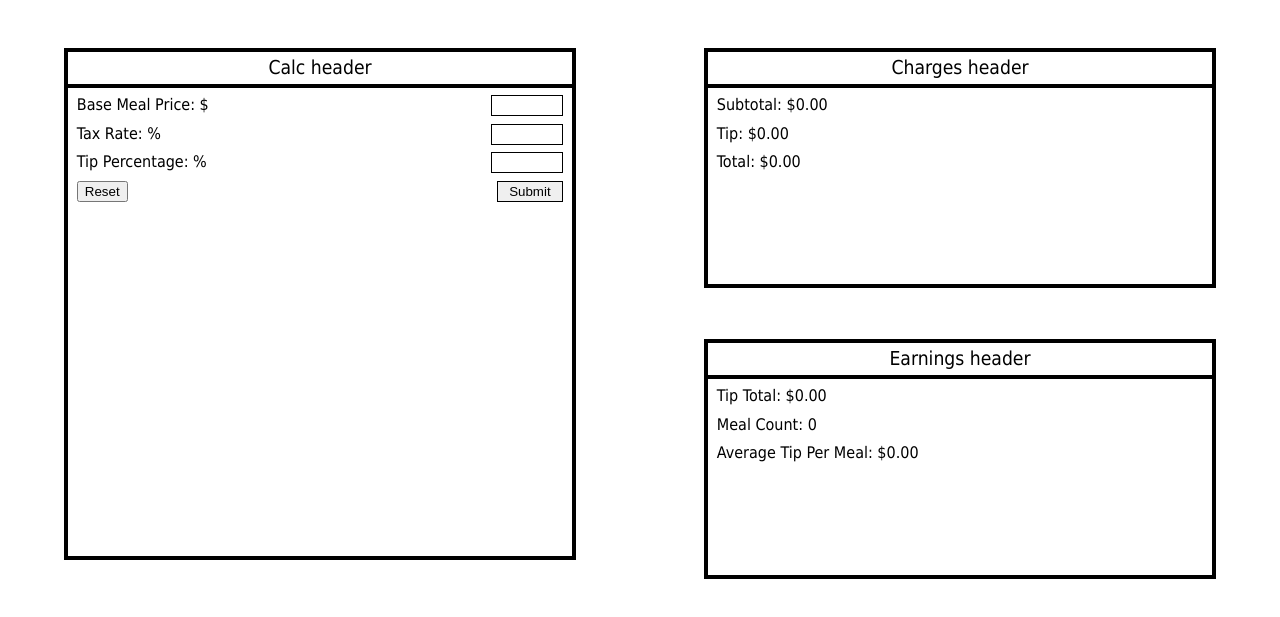
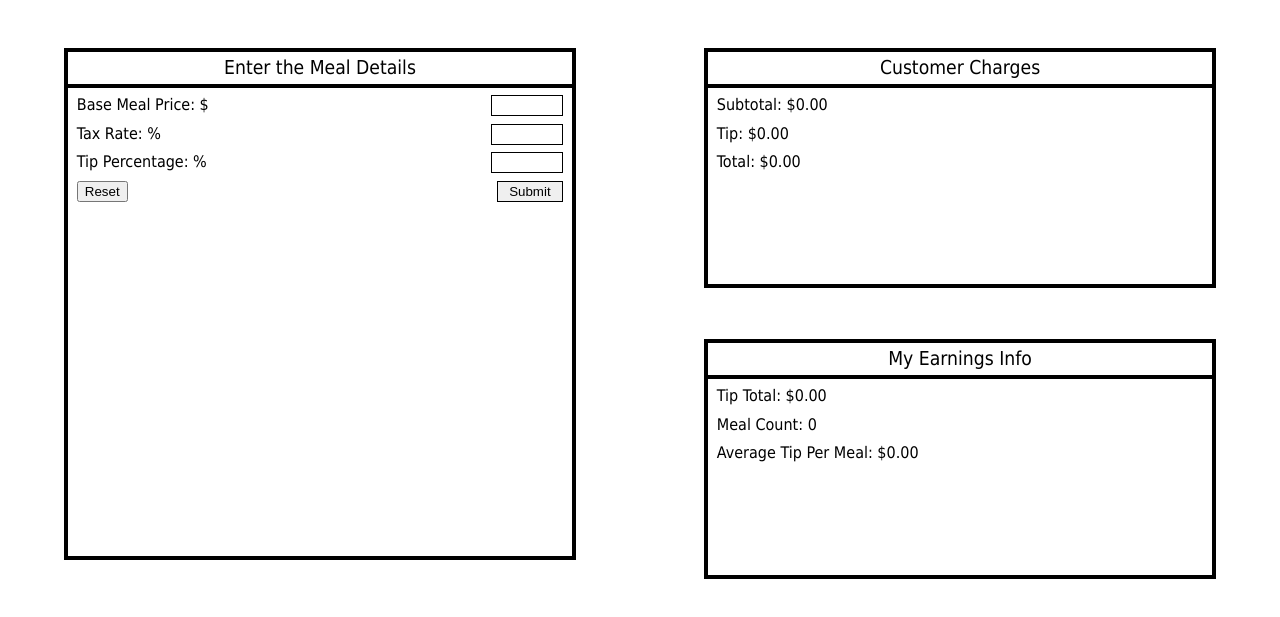
Before and after one commit to rose/waitstaff, a plain HTML site: page index.html in a window 1280 px wide. Shown: the part 109-726 px from the top of the page. Drawn offline with nearby package versions, Linux system fonts and the light colour scheme.

Commit message:
add silly headers

```diff
--- a/index.html
+++ b/index.html
@@ -11,7 +11,7 @@
   <div class="container" ng-controller="waitCtrl">
   <div class="header">Waitstaff Calculator</div>
   <div id="calculator" class="header-box">
-    <div class="box-header">Calc header</div>
+    <div class="box-header">Enter the Meal Details</div>
     <div class="content">
       <form
           name="mealForm"
@@ -34,7 +34,7 @@
     </div>
   </div>
   <div id="charges" class="header-box">
-    <div class="box-header">Charges header</div>
+    <div class="box-header">Customer Charges</div>
     <div class="content">
       <div class="noborder">Subtotal: {{subtotal | currency}}</div>
       <div class="noborder">Tip: {{tip | currency}}</div>
@@ -42,7 +42,7 @@
     </div>
   </div>
   <div id="earnings" class="header-box">
-    <div class="box-header">Earnings header</div>
+    <div class="box-header">My Earnings Info</div>
     <div class="content">
       <div class="noborder">
         Tip Total: {{total_tip | currency}}
```
